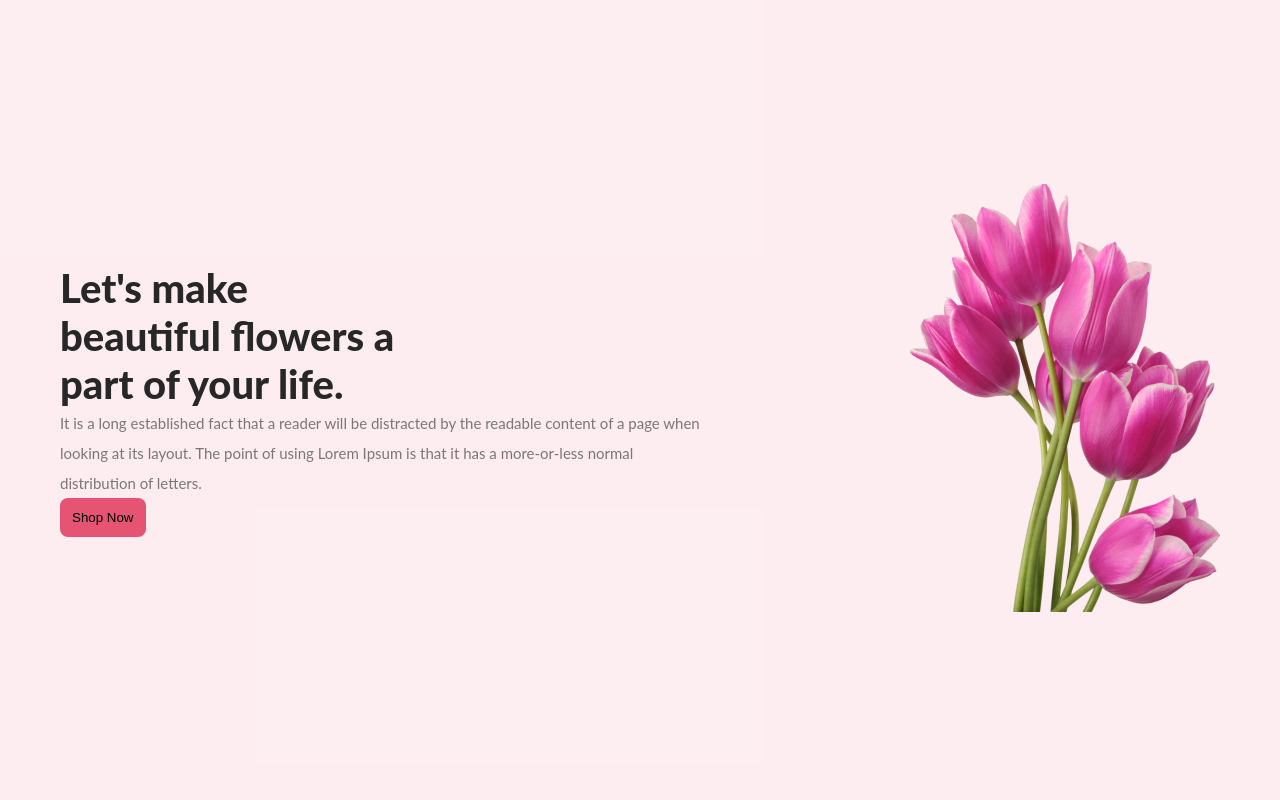
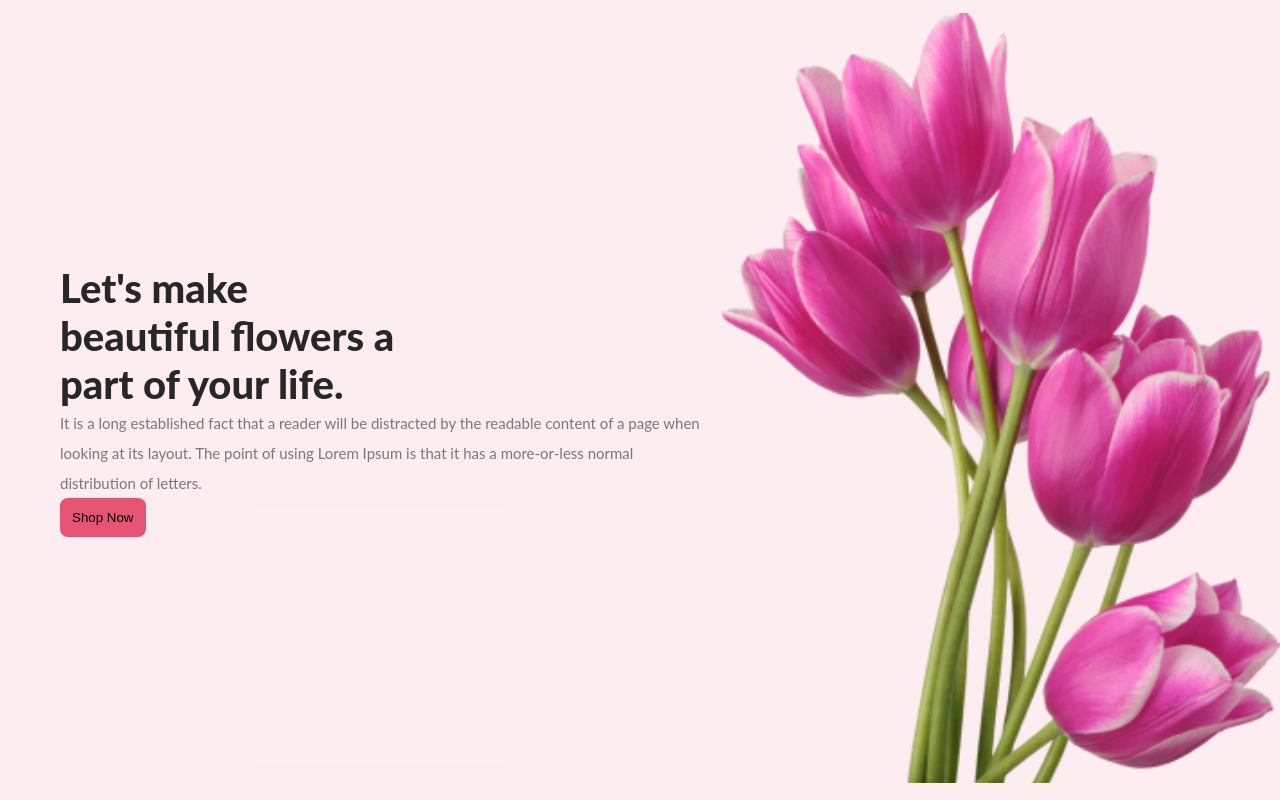
Before and after one commit to Sanobar-rahaman/assignment-1, a plain HTML site: page index.html in a window 1280 px wide. Shown: the top 800 px of the page. Drawn offline with Linux system fonts and the light colour scheme.

Commit message:
all done with modification

```diff
--- a/assignment.css
+++ b/assignment.css
@@ -40,9 +40,7 @@
     line-height: 30px;
 }
 .banner-image{
-    /* width: 300px;
-    height: 300px; */
-    margin-right: 60px;
+    height: 770px;
 }
 /* bonus section style */
 .bonus-section{
--- a/index.html
+++ b/index.html
@@ -16,8 +16,8 @@
                     <p class="deccription">It is a long established fact that a reader will be distracted by the readable content of a page when looking at its layout. The point of using Lorem Ipsum is that it has a more-or-less normal distribution of letters.</p>
                     <button class="btn-primary">Shop Now</button>
                 </div>
-                <div class="banner-image">
-                    <img src="Flower Asset/pngwing 6.png" alt="" srcset="">
+                <div class="banner-images">
+                    <img class="banner-image" src="Flower Asset/pngwing 6.png" alt="" srcset="">
                 </div>
         </section>
         <!-- bonus section -->
```
